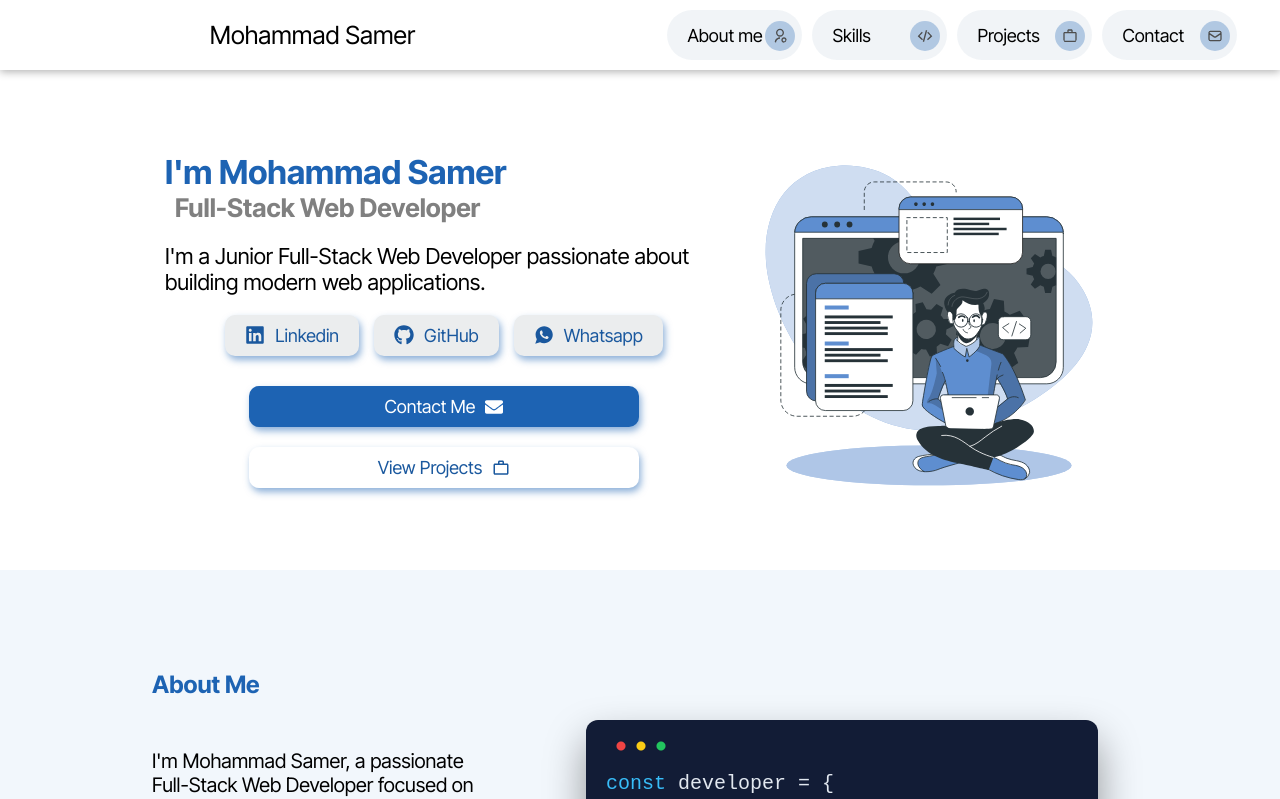
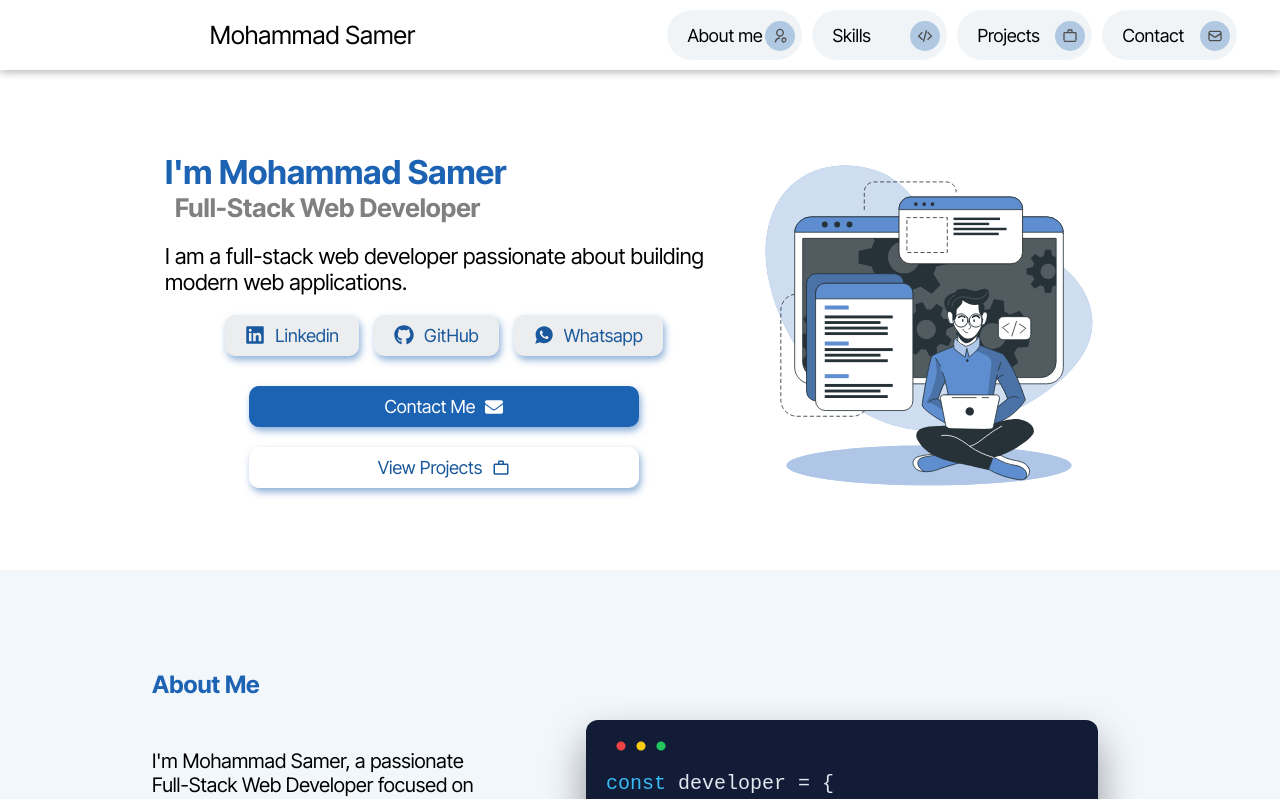
Before and after one commit to Mohammadev-71/Mohammad-Samer, a React (Vite) app: page / in a window 1280 px wide. Shown: the top 799 px of the page. Built offline with nearby package versions, Linux system fonts and the light colour scheme.

Commit message:
change hero section title

```diff
--- a/src/components/HeroSection.jsx
+++ b/src/components/HeroSection.jsx
@@ -10,7 +10,7 @@ export default function HeroSection(){
          <div className="hero-section-info">
             <h2>I'm Mohammad Samer</h2>
             <h3>Full-Stack Web Developer</h3>
-            <p>I'm a Junior Full-Stack Web Developer passionate about building modern web applications.</p>
+            <p>I am a full-stack web developer passionate about building modern web applications.</p>
             <div className="hero-section-buttons">
                <a href="https://www.linkedin.com/in/mohammad-samer-a830993b4/" target="_blank" rel="noreferrer"><FaLinkedin className="contact-icons"/>Linkedin</a>
                <a href="https://github.com/Mohammadev-71/" target="_blank" rel="noreferrer" ><FaGithub className="contact-icons"/>GitHub</a>
```
